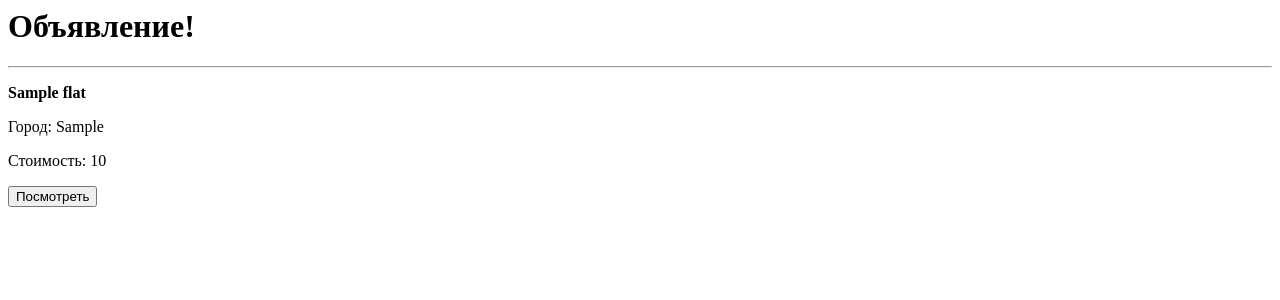
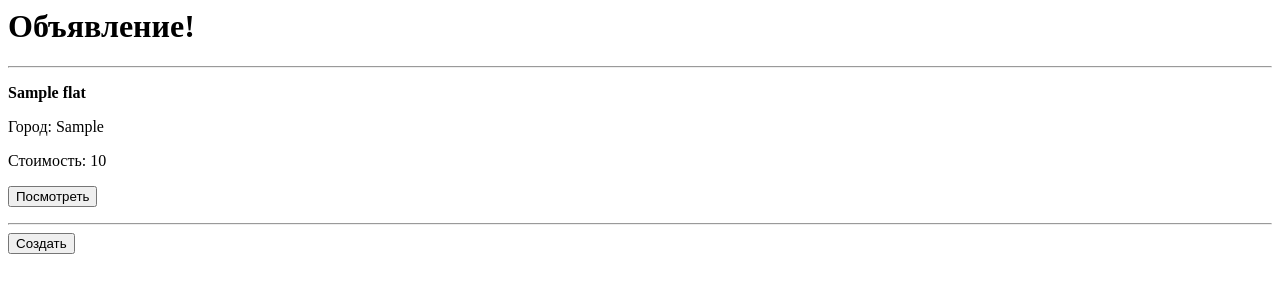
Before and after one commit to PavelNovikov888/prod_flat, a Flask app: page / in a window 1280 px wide. Shown: the top 300 px of the page. Run offline with Flask 3, Linux system fonts and the light colour scheme; tables that the repository leaves empty hold one stand-in row (values such as "Sample post").

Commit message:
Добавлена кнопка создать

```diff
--- a/app/templates/index.html
+++ b/app/templates/index.html
@@ -17,4 +17,6 @@
         </div>
         {% endfor %}
     </body>
+    <hr>
+    <input type="submit" value="Создать" onclick="location.href='/edit'">
 </html>
```
Also changed, not shown: app/app.db.
